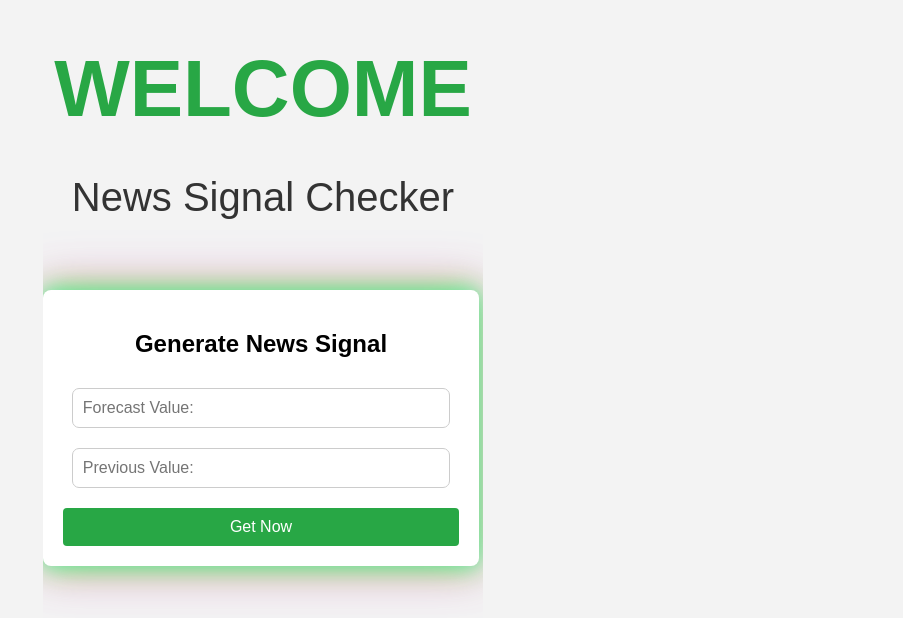
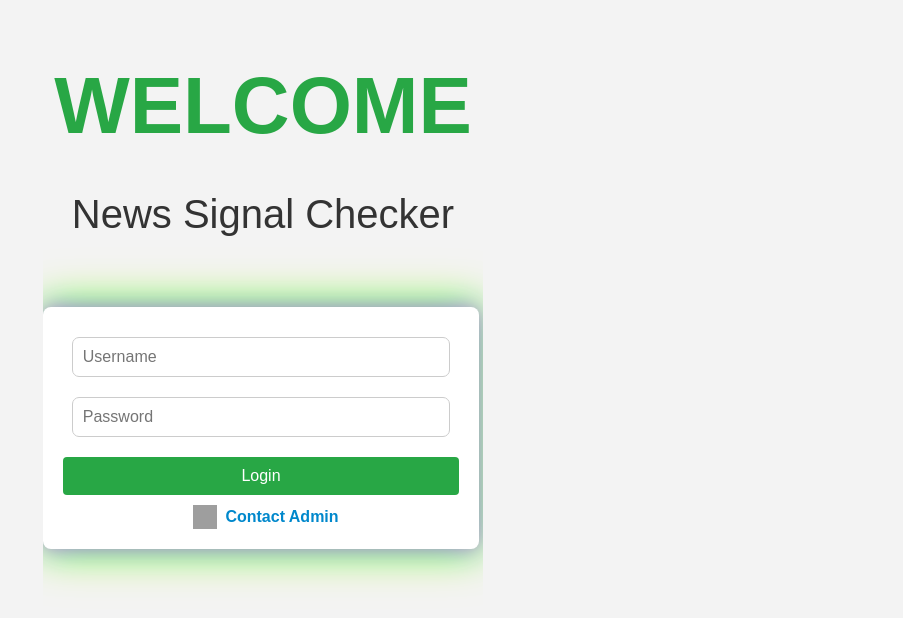
Before and after one commit to protik-das-utso/compare, a plain HTML site: page index.html in a window 1280 px wide. Shown: the part 122-740 px from the top of the page, without its empty margins (377-1280 px from the left). Drawn offline with Linux system fonts and the light colour scheme; grey boxes are pictures that could not be loaded.

Commit message:
Update index.html

```diff
--- a/index.html
+++ b/index.html
@@ -16,7 +16,7 @@
 
         <!-- Login -->
 
-        <div class="container1" id="loginContainer" style="display: none;">
+        <div class="container1" id="loginContainer" style="display: block;">
             <input type="text" name="" id="username" placeholder="Username">
             <input type="password" name="" id="password" placeholder="Password">
             <button onclick="login()">Login</button>
@@ -33,7 +33,7 @@
         </div>
 
         <!-- Form -->
-        <div class="container2" id="compareContainer" style="display: block;">
+        <div class="container2" id="compareContainer" style="display: none;">
             <div id="currentTime"></div>
             <h2 class="neon">Generate News Signal</h2>
             <input type="text" name="" id="valueA" placeholder="Forecast Value: ">
```
